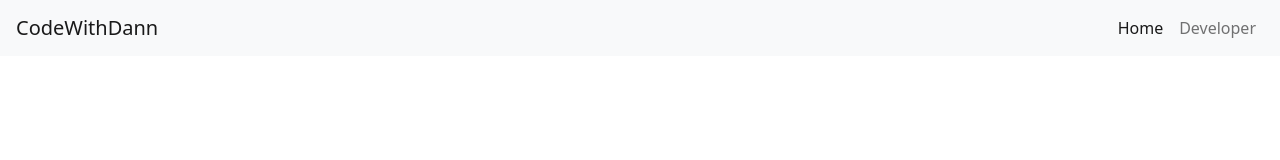
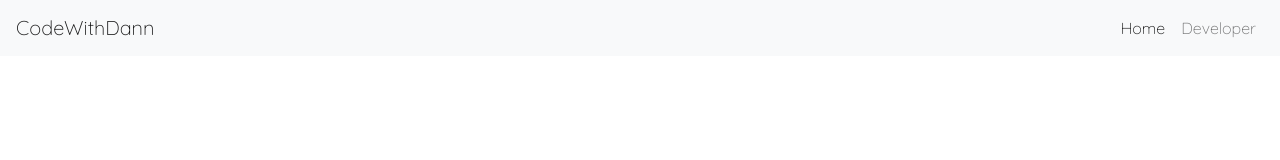
Before and after one commit to codewithdann/codewithdann.github.io, a plain HTML site: page index.html in a window 1280 px wide. Drawn offline with nearby package versions, Linux system fonts and the light colour scheme; some icons are missing.

Commit message:
Update index.html

```diff
--- a/index.html
+++ b/index.html
@@ -9,7 +9,7 @@
         <!-- CSS only -->
         <link rel="stylesheet" href="https://stackpath.bootstrapcdn.com/bootstrap/5.0.0-alpha1/css/bootstrap.min.css" integrity="sha384-r4NyP46KrjDleawBgD5tp8Y7UzmLA05oM1iAEQ17CSuDqnUK2+k9luXQOfXJCJ4I" crossorigin="anonymous">
         <link href="https://fonts.googleapis.com/css2?family=Quicksand:wght@300&display=swap" rel="stylesheet">
-
+        <link rel="stylesheet" href="root.css">
 
         <!-- JavaScript and dependencies -->
         <script src="https://cdn.jsdelivr.net/npm/popper.js@1.16.0/dist/umd/popper.min.js" integrity="sha384-Q6E9RHvbIyZFJoft+2mJbHaEWldlvI9IOYy5n3zV9zzTtmI3UksdQRVvoxMfooAo" crossorigin="anonymous"></script>
@@ -17,7 +17,7 @@
 
         <script src="https://kit.fontawesome.com/1565c720a6.js" crossorigin="anonymous"></script>
         <title>CodeWithDann</title>
-    </head>
+    </hcead>
     <body>
         <!-- Navigation -->
         <nav class="navbar navbar-expand-sm navbar-light bg-light px-3">
```
